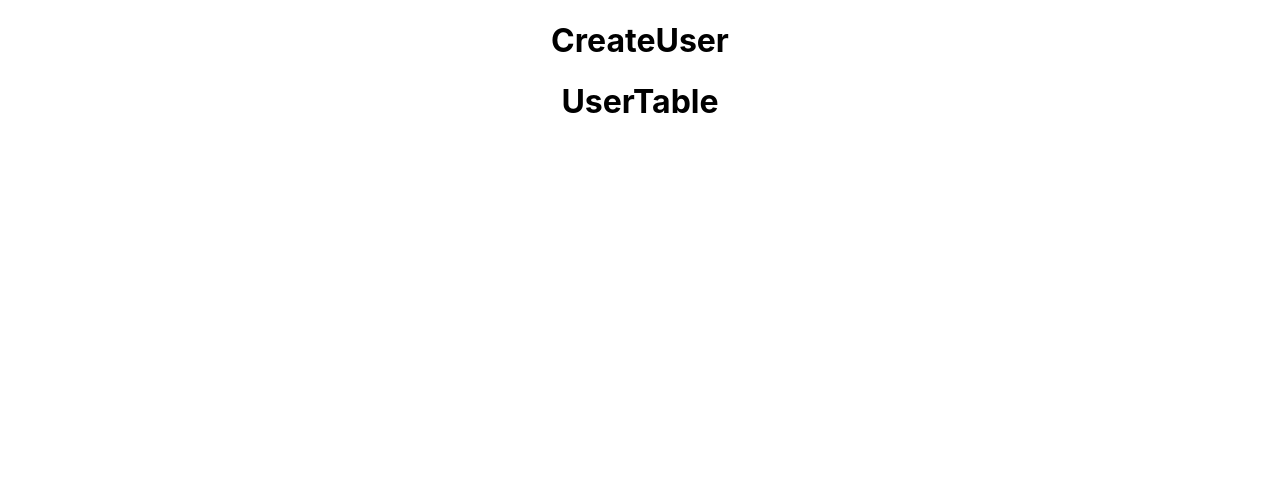
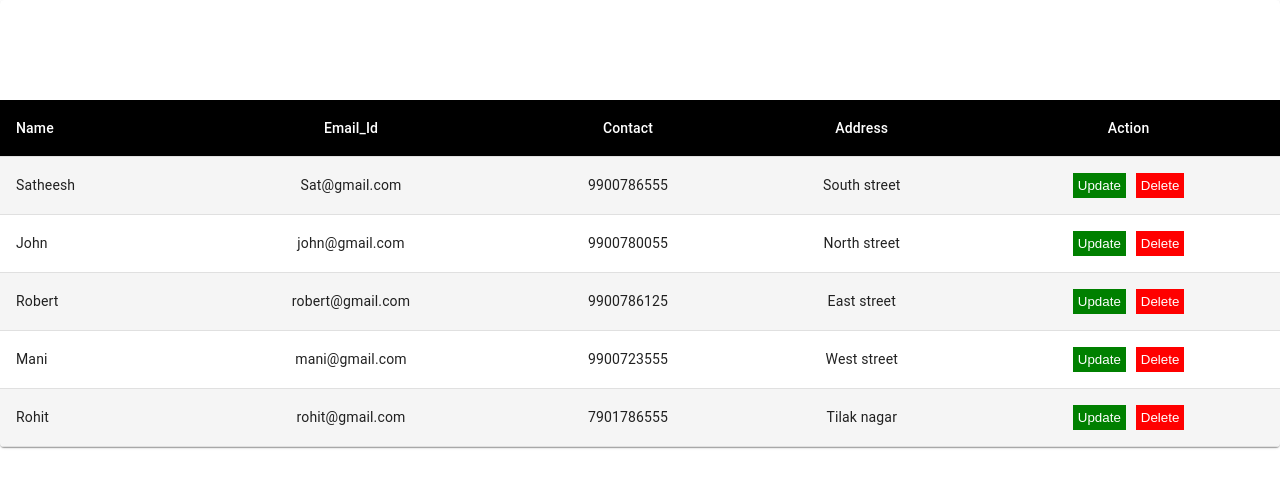
Before and after one commit to jppingal/curd-api-mthods, a React (Create React App) app: page / in a window 1280 px wide. Shown: the top 488 px of the page. Built offline with nearby package versions, Linux system fonts and the light colour scheme; data requests are answered from the project's data file.

Commit message:
implemented redux and fetch data to json-server and it's show in table

```diff
--- a/db.json
+++ b/db.json
@@ -3,35 +3,35 @@
         {
             "id": 1,
             "name": "Satheesh",
-            "email": "Sat@mail.com",
+            "email": "Sat@gmail.com",
             "contact":  "9900786555",
             "adderss": "South street"
         },
         {
             "id": 2,
             "name": "John",
-            "email": "john@mail.com",
+            "email": "john@gmail.com",
             "contact":  "9900780055",
             "adderss": "North street"
         },
         {
             "id": 3,
             "name": "Robert",
-            "email": "robert@mail.com",
+            "email": "robert@gmail.com",
             "contact":  "9900786125",
             "adderss": "East street"
         },
         {
             "id": 4,
             "name": "Mani",
-            "email": "mani@mail.com",
+            "email": "mani@gmail.com",
             "contact":  "9900723555",
             "adderss": "West street"
         },
         {
             "id": 5,
             "name": "Rohit",
-            "email": "rohit@mail.com",
+            "email": "rohit@gmail.com",
             "contact":  "7901786555",
             "adderss": "Tilak nagar"
         }
--- a/package.json
+++ b/package.json
@@ -12,6 +12,7 @@
     "react": "^18.1.0",
     "react-dom": "^18.1.0",
     "react-redux": "^8.0.2",
+    "react-router-dom": "^6.3.0",
     "react-scripts": "5.0.1",
     "redux": "^4.2.0",
     "redux-logger": "^3.0.6",
--- a/src/App.js
+++ b/src/App.js
@@ -1,13 +1,19 @@
 
+import {Routes, Route } from 'react-router-dom';
 import './App.css';
 import CreateUser from './components/CreateUser';
-import UserTable from './components/UserTable';
+import Home from './components/Home';
 
 function App() {
   return (
     <div className="App">
-    <CreateUser/>
-    <UserTable/>
+    <Routes>
+      <Route path='/' element={<Home />}/>
+      <Route path='create' element={<CreateUser />}/>
+    </Routes>
+
+    {/* <CreateUser/>
+    <Home/> */}
     </div>
   );
 }
--- /dev/null
+++ b/src/components/Home.js
@@ -0,0 +1,94 @@
+import React, { useEffect } from "react";
+import { withStyles, makeStyles } from '@material-ui/core/styles';
+import Table from '@material-ui/core/Table';
+import TableBody from '@material-ui/core/TableBody';
+import TableCell from '@material-ui/core/TableCell';
+import TableContainer from '@material-ui/core/TableContainer';
+import TableHead from '@material-ui/core/TableHead';
+import TableRow from '@material-ui/core/TableRow';
+import Paper from '@material-ui/core/Paper';
+import { useSelector, useDispatch } from "react-redux";
+import { loadUsers } from "../redux/action";
+
+const StyledTableCell = withStyles((theme) => ({
+    head: {
+        backgroundColor: theme.palette.common.black,
+        color: theme.palette.common.white,
+    },
+    body: {
+        fontSize: 14,
+    },
+}))(TableCell);
+
+const StyledTableRow = withStyles((theme) => ({
+    root: {
+        '&:nth-of-type(odd)': {
+            backgroundColor: theme.palette.action.hover,
+        },
+    },
+}))(TableRow);
+
+function createData(name, calories, fat, carbs, protein) {
+    return { name, calories, fat, carbs, protein };
+}
+
+const rows = [
+    createData('Frozen yoghurt', 159, 6.0, 24, 4.0),
+    createData('Ice cream sandwich', 237, 9.0, 37, 4.3),
+    createData('Eclair', 262, 16.0, 24, 6.0),
+    createData('Cupcake', 305, 3.7, 67, 4.3),
+    createData('Gingerbread', 356, 16.0, 49, 3.9),
+];
+
+const useStyles = makeStyles({
+    table: {
+        marginTop: 100,
+        minWidth: 900,
+    },
+});
+
+const Home = () => {
+    const Styles = useStyles();
+
+    let dispatch = useDispatch()
+
+    const {users}=  useSelector(state=> state.data)
+
+    useEffect(()=>{
+        dispatch(loadUsers())
+    }, [])
+    return (
+        <div>
+            <TableContainer component={Paper}>
+                <Table className={Styles.table} aria-label="customized table">
+                    <TableHead>
+                        <TableRow>
+                            <StyledTableCell>Name</StyledTableCell>
+                            <StyledTableCell align="center">Email_Id</StyledTableCell>
+                            <StyledTableCell align="center">Contact</StyledTableCell>
+                            <StyledTableCell align="center">Address</StyledTableCell>
+                            <StyledTableCell align="center">Action</StyledTableCell>
+                        </TableRow>
+                    </TableHead>
+                    <TableBody>
+                        {users && users.map((elem) => (
+                            <StyledTableRow key={elem.id}>
+                                <StyledTableCell component="th" scope="row">
+                                    {elem.name}
+                                </StyledTableCell>
+                                <StyledTableCell align="center">{elem.email}</StyledTableCell>
+                                <StyledTableCell align="center">{elem.contact}</StyledTableCell>
+                                <StyledTableCell align="center">{elem.adderss}</StyledTableCell>
+                                <StyledTableCell align="center">
+                                <button style={{marginRight: 10, backgroundColor: 'green', color: 'white', border: 'none', padding: 5}}>Update</button>
+                                <button style={{ backgroundColor: 'red', color: 'white', border: 'none', padding: 5}}>Delete</button>
+                                </StyledTableCell>
+                            </StyledTableRow>
+                        ))}
+                    </TableBody>
+                </Table>
+            </TableContainer>
+        </div>
+    )
+}
+export default Home;
--- a/src/components/UserTable.js
+++ /dev/null
@@ -1,8 +0,0 @@
-import React from "react";
-
-const UserTable = () =>{
-    return(
-        <h1>UserTable</h1>
-    )
-}
-export default UserTable;
--- a/src/index.js
+++ b/src/index.js
@@ -2,10 +2,17 @@ import React from 'react';
 import ReactDOM from 'react-dom/client';
 import './index.css';
 import App from './App';
+import { Provider } from 'react-redux';
+import store from './redux/store';
+import { BrowserRouter } from 'react-router-dom';
 
 const root = ReactDOM.createRoot(document.getElementById('root'));
 root.render(
   <React.StrictMode>
-    <App />
+    <BrowserRouter>
+      <Provider store={store}>
+        <App />
+      </Provider>
+    </BrowserRouter>
   </React.StrictMode>
 );
--- /dev/null
+++ b/src/redux/action.js
@@ -0,0 +1,19 @@
+import axios from "axios";
+import * as types from "./actionTypes";
+
+const getUsers= (users)=>({
+    type: types.GET_USERS,
+    payload: users,
+});
+
+export const loadUsers = ()=>{
+    return function(dispatch) {
+        // axios.get(`${process.env.REACT_APP_API_KEY}`)
+        axios.get('http://localhost:5000/user/')
+        .then((res)=>{
+            console.log("res", res);
+            dispatch(getUsers(res.data))
+        })
+        .catch((error)=> console.log("Error :", error))
+    };
+};
--- /dev/null
+++ b/src/redux/actionTypes.js
@@ -0,0 +1 @@
+export const GET_USERS = "GET_USERS";
--- /dev/null
+++ b/src/redux/reducer.js
@@ -0,0 +1,22 @@
+import * as types from "./actionTypes";
+
+const initialState = {
+    users : [],
+    user: {},
+    loading : true
+};
+
+const usersReducers = (state= initialState, action) =>{
+    switch (action.type) {
+        case types.GET_USERS :
+        return{
+            ...state,
+            users: action.payload,
+            loading: false
+        }
+        default:
+        return state;
+    }
+};
+
+export default usersReducers;
--- /dev/null
+++ b/src/redux/root-reducer.js
@@ -0,0 +1,8 @@
+import { combineReducers } from "redux";
+import usersReducers from "./reducer";
+
+const rootReducer = combineReducers({
+    data: usersReducers
+});
+
+export default rootReducer;
--- /dev/null
+++ b/src/redux/store.js
@@ -0,0 +1,15 @@
+
+import {  createStore, applyMiddleware  } from "redux";
+import logger from "redux-logger";
+import reduxThunk from "redux-thunk";
+import rootReducer from "./root-reducer";
+
+const middleware = [reduxThunk];
+
+if(process.env.NODE_ENV === "development"){
+    middleware.push(logger);
+}
+
+const store = createStore(rootReducer, applyMiddleware(...middleware));
+
+export default store;
```
Also changed, not shown: 2 other files (tests, documents, lock files or other folders).
